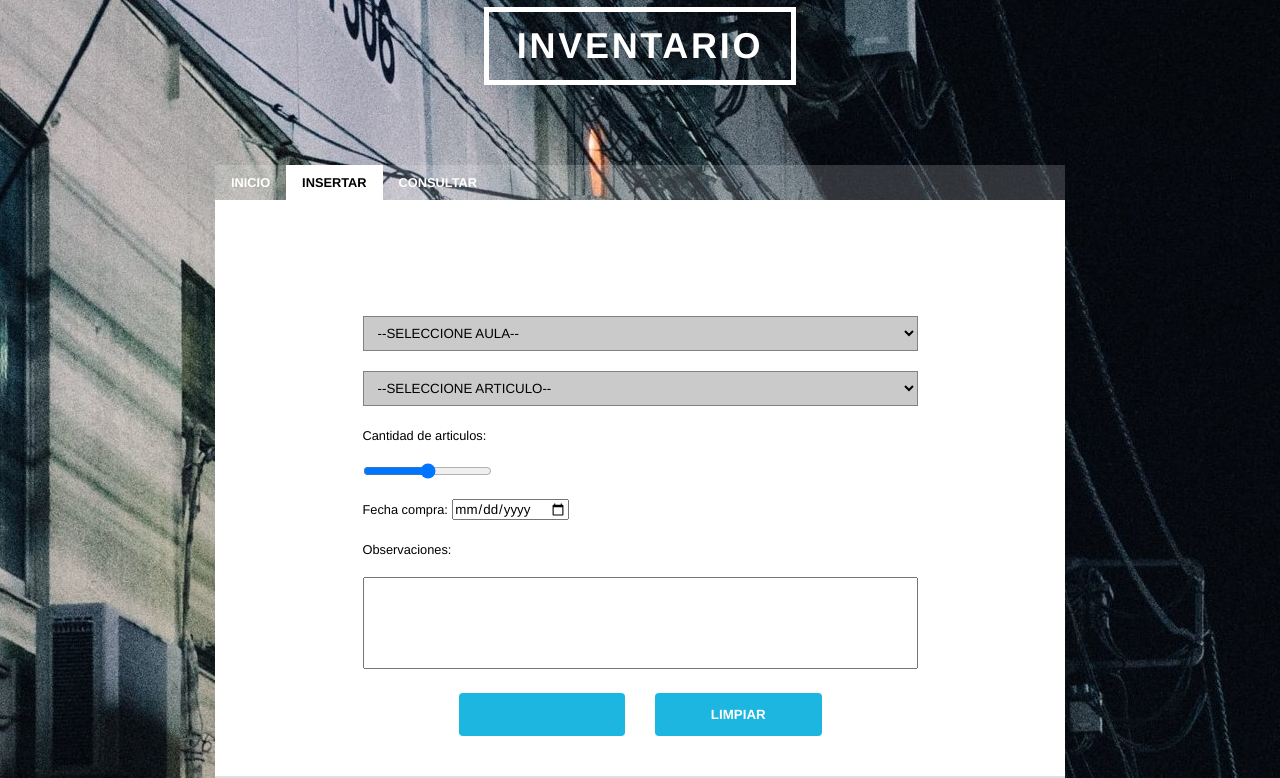
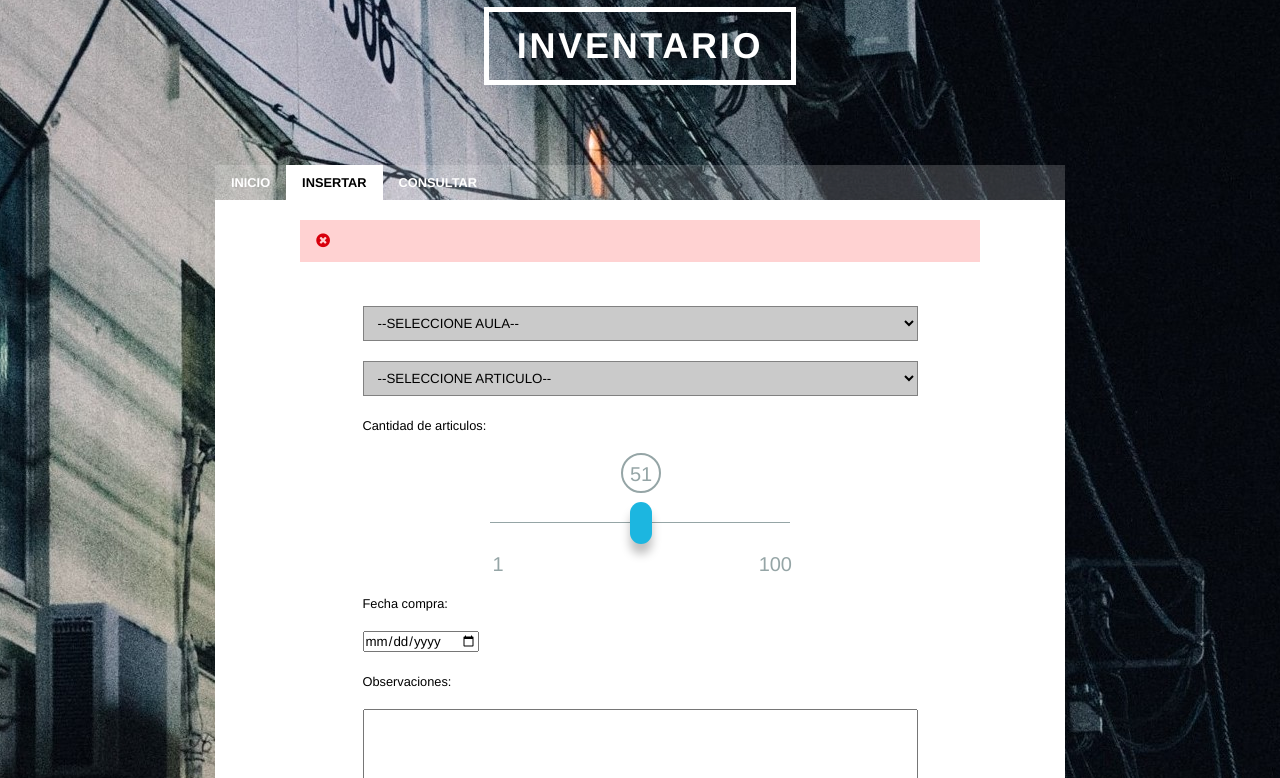
Before and after one commit to Drane8/Proyecto3_PDO, a PHP site: template vistas/form_insertar.php in a window 1280 px wide. Shown: the part 73-851 px from the top of the page. Run offline with PHP 8.4, Linux system fonts and the light colour scheme; the template is opened without the code that fills it, so the values that code supplies are empty.

Commit message:
añadidos estilos

```diff
--- a/css/estilos.css
+++ b/css/estilos.css
@@ -170,11 +170,11 @@ label {
   font-size: 0.8em;
 }
 
-div.datos, div.resultado, div.errores {
+div.datos {
   margin: 0 auto;
   width: 70%;
   padding: 20px;
-    padding-top: 3em;
+  padding-top: 1.5em;
 }
 
 div#botones {
@@ -192,16 +192,7 @@ div>img {
   width: 70%;
 }
 
-div.resultado {
-    position: relative;
-    padding: 0;
-    padding-top: 3em;
-    text-align: center;
-    min-height: 20em;
-    width: 90%;
-}
-
-div#inicio{
+div#inicio {
   margin: 0 auto;
   width: 70%;
   padding: 20px;
@@ -228,7 +219,9 @@ output {
 .container {
   margin: 0 auto;
 }
+
 /* selecionator */
+
 .selectionator {
   position: relative;
   border-radius: 2px;
@@ -248,6 +241,7 @@ output {
 }
   */
 }
+
 .selectionator .search {
   position: relative;
   display: block;
@@ -255,9 +249,9 @@ output {
   width: 100%;
   padding: 8px 10px;
   outline: none;
-  color:black;
+  color: black;
   background-color: rgb(167, 167, 167, 0.6);
-  border:1px solid rgb(82, 82, 82, 0.6);
+  border: 1px solid rgb(82, 82, 82, 0.6);
   box-sizing: border-box;
   -webkit-transform-style: preserve-3d;
   transform-style: preserve-3d;
@@ -271,6 +265,7 @@ output {
   z-index: 99;
   font-size: 0.8rem;
 }
+
 .selectionator .search .overlay {
   width: 100%;
   background-color: #f00;
@@ -282,6 +277,7 @@ output {
   background: linear-gradient(to bottom, rgba(0, 0, 0, 0.35) 0%, rgba(0, 0, 0, 0.1) 100%);
   opacity: 0;
 }
+
 .selectionator .search .shadow {
   position: absolute;
   height: 15px;
@@ -296,6 +292,7 @@ output {
   background: linear-gradient(to bottom, rgba(0, 0, 0, 0.75) 0%, rgba(0, 0, 0, 0) 100%);
   opacity: 0;
 }
+
 .selectionator .search:before {
   content: "\f078";
   display: inline-block;
@@ -305,25 +302,24 @@ output {
   float: right;
   vertical-align: middle;
 }
-.selectionator:hover .search,
-.selectionator.opened .search {
+
+.selectionator:hover .search, .selectionator.opened .search {
   -webkit-transform: rotate3d(1, 0, 0, 60deg);
   transform: rotate3d(1, 0, 0, 60deg);
 }
-.selectionator:hover .search .overlay,
-.selectionator.opened .search .overlay,
-.selectionator:hover .search .shadow,
-.selectionator.opened .search .shadow {
+
+.selectionator:hover .search .overlay, .selectionator.opened .search .overlay, .selectionator:hover .search .shadow, .selectionator.opened .search .shadow {
   opacity: 1;
 }
-.selectionator:hover .menu,
-.selectionator.opened .menu {
+
+.selectionator:hover .menu, .selectionator.opened .menu {
   height: 200px;
   opacity: 1;
 }
+
 .selectionator .menu {
   overflow: hidden;
-  overflow-y:scroll;
+  overflow-y: scroll;
   position: relative;
   width: 100%;
   top: -20px;
@@ -336,6 +332,7 @@ output {
   border: 1px solid #16a085;
   border-top: none;
 }
+
 .selectionator ul.list {
   list-style: none;
   padding: 0px;
@@ -351,13 +348,15 @@ output {
   width: 100%;
   height: 100%;
 }
-.selectionator ul.list > li span.header {
+
+.selectionator ul.list>li span.header {
   display: block;
   padding: 6px;
   background-color: #34495e;
   font-weight: 200;
   color: #fff;
 }
+
 .selectionator ul.optgroup {
   list-style: none;
   padding: 0px;
@@ -368,24 +367,30 @@ output {
   -ms-user-select: none;
   user-select: none;
 }
+
 .selectionator ul.optgroup li:hover {
   background-color: #a7a7a7;
   color: #fff;
 }
+
 .selectionator ul.optgroup li input[type="checkbox"] {
   display: none;
   margin: 6px;
 }
+
 .selectionator ul.optgroup li input[type="checkbox"]:checked {
   background-color: #1abc9c;
 }
-.selectionator ul.optgroup li input[type="checkbox"]:checked ~ label {
+
+.selectionator ul.optgroup li input[type="checkbox"]:checked~label {
   background-color: #1e90ff;
   color: #fff;
 }
-.selectionator ul.optgroup li input[type="checkbox"]:checked ~ label:before {
+
+.selectionator ul.optgroup li input[type="checkbox"]:checked~label:before {
   content: "\f14a";
 }
+
 .selectionator ul.optgroup li label {
   font-weight: 100;
   display: block;
@@ -395,8 +400,9 @@ output {
   transition: all 0.3s ease;
   margin-bottom: 0;
   font-size: 1rem;
-  color:black;
+  color: black;
 }
+
 .selectionator ul.optgroup li label:before {
   content: "\f096";
   display: inline-block;
@@ -409,18 +415,18 @@ output {
 }
 
 .table {
-  width: 100%;
+  width: 80%;
+  margin: 0 auto;
   margin-bottom: 1rem;
   color: #212529;
 }
 
-.table th,
-.table td {
+.table th, .table td {
   padding: 0.75rem;
   vertical-align: top;
 }
 
-.table tr:nth-child(even){
+.table tr:nth-child(even) {
   background-color: #e4e4e4;
 }
 
@@ -428,7 +434,7 @@ output {
   vertical-align: bottom;
 }
 
-.table tbody + tbody {
+.table tbody+tbody {
   border-top: 2px solid #dee2e6;
 }
 
@@ -437,3 +443,182 @@ output {
   background-color: #343a40;
   border-color: #454d55;
 }
+
+/*estilos para avisos*/
+
+.resultado:before, .errores:before {
+  font-family: FontAwesome;
+  font-style: normal;
+  font-weight: 400;
+  speak: none;
+  display: inline-block;
+  text-decoration: inherit;
+  width: 1em;
+  margin-right: .2em;
+  text-align: center;
+  font-variant: normal;
+  text-transform: none;
+  line-height: 1em;
+  margin-left: .2em;
+  -webkit-font-smoothing: antialiased;
+  -moz-osx-font-smoothing: grayscale
+}
+
+.resultado:before {
+  content: '\f00c';
+}
+
+.errores:before {
+  content: '\f057';
+}
+
+.resultado, .errores {
+  margin: 20px auto;
+  padding: 12px;
+  width: 80%;
+}
+
+.resultado {
+  color: #4F8A10;
+  background-color: #DFF2BF;
+  text-align: center;
+}
+
+.resultado hr {
+  border-color: #72c716;
+  margin: 8px auto;
+  width: 80%;
+}
+
+.errores {
+  color: #D8000C;
+  background-color: #FFD2D2;
+}
+
+.resultado i, .errores i {
+  margin: 10px 22px;
+  font-size: 2em;
+  vertical-align: middle;
+}
+
+/*Estilo del range*/
+
+.range {
+  width: 80%;
+  margin: 0 auto;
+}
+
+.box-minmax {
+  margin: 30px auto 0 auto;
+  width: 308px;
+  display: flex;
+  justify-content: space-between;
+  font-size: 20px;
+  color: #95a5a6;
+}
+
+.box-minmax span:first-child {
+  margin-left: 6.5px;
+}
+
+.box-minmax span:last-child {
+  margin-right: 2px;
+}
+
+.range-slider {
+  margin: 0 auto;
+  width: 300px;
+}
+
+.rs-range {
+  margin-top: 29px;
+  margin: 29px auto 0 auto;
+  display: block;
+  width: 300px;
+  -webkit-appearance: none;
+}
+
+.rs-range:focus {
+  outline: none;
+}
+
+.rs-range::-webkit-slider-runnable-track {
+  width: 100%;
+  height: 1px;
+  cursor: pointer;
+  box-shadow: none;
+  background: #95a5a6;
+  border-radius: 0px;
+  border: 0px solid #010101;
+}
+
+.rs-range::-moz-range-track {
+  width: 100%;
+  height: 1px;
+  cursor: pointer;
+  box-shadow: none;
+  background: #95a5a6;
+  border-radius: 0px;
+  border: 0px solid #010101;
+}
+
+.rs-range::-webkit-slider-thumb {
+  box-shadow: none;
+  border: 0px solid #95a5a6;
+  box-shadow: 0px 10px 10px rgba(0, 0, 0, 0.25);
+  height: 42px;
+  width: 22px;
+  border-radius: 22px;
+  background: #1cb6e0;
+  cursor: pointer;
+  -webkit-appearance: none;
+  margin-top: -20px;
+}
+
+.rs-range::-moz-range-thumb {
+  box-shadow: none;
+  border: 0px solid #95a5a6;
+  box-shadow: 0px 10px 10px rgba(0, 0, 0, 0.25);
+  height: 42px;
+  width: 22px;
+  border-radius: 22px;
+  background: #1cb6e0;
+  cursor: pointer;
+  -webkit-appearance: none;
+  margin-top: -20px;
+}
+
+.rs-range::-moz-focus-outer {
+  border: 0;
+}
+
+.rs-label {
+  position: relative;
+  transform-origin: center center;
+  display: block;
+  width: 40px;
+  height: 40px;
+  background: transparent;
+  border-radius: 50%;
+  line-height: 10px;
+  text-align: center;
+  font-weight: bold;
+  padding-top: 8px;
+  box-sizing: border-box;
+  border: 2px solid #95a5a6;
+  margin-left: -38px;
+  left: 29px;
+  color: #95a5a6;
+  font-style: normal;
+  font-weight: normal;
+  line-height: normal;
+  font-size: 20px;
+}
+
+.rs-label::after {
+  content: "";
+  display: block;
+  font-size: 20px;
+  letter-spacing: 0.07em;
+  margin-top: -2px;
+}
--- a/js/main.js
+++ b/js/main.js
@@ -1,4 +1,8 @@
 "use strict";
+
+window.onload = function (){
+    this.showSliderValue();
+};
 
 if (document.body.contains(document.getElementById("aulaC"))) {
     document.getElementById("aulaC").addEventListener("blur", () => {
@@ -9,3 +13,13 @@ if (document.body.contains(document.getElementById("aulaC"))) {
         document.getElementById("aulaC").focus();
     };
 }
+var rangeSlider = document.getElementById("cantidadArticulos");
+var rangeBullet = document.getElementById("rs-bullet");
+
+rangeSlider.addEventListener("input", showSliderValue, false);
+
+function showSliderValue() {
+  rangeBullet.innerHTML = rangeSlider.value;
+  var bulletPosition = ((rangeSlider.value / 100) * 280) + 26.22;
+  rangeBullet.style.left = bulletPosition  + "px";
+}
--- a/vistas/form_consultar.php
+++ b/vistas/form_consultar.php
@@ -10,7 +10,7 @@ if (Input::siEnviado("post")) {
   if (!empty($errores)) {
     echo "<div class='errores'>";
     foreach ($errores as $campo => $mensajeError) {
-      echo "<p>$mensajeError</p>\n";
+      echo "$mensajeError<br/>";
       unset($_POST[$campo]);
     }
     echo "</div>";
@@ -56,7 +56,7 @@ if(isset($errorInserccion)){
 <?php
 //SALIDAS
 if (isset($resultado)) {
-  echo "<div class='resultado' />";
+  echo "<div class='tabla' />";
   echo $resultado;
   echo "</div>";
 }
--- a/vistas/form_insertar.php
+++ b/vistas/form_insertar.php
@@ -10,13 +10,13 @@ if (Input::siEnviado("post")) {
     if (!empty($errores)) {
         echo "<div class='errores'>";
         foreach ($errores as $campo => $mensajeError) {
-            echo "<p>$mensajeError</p>\n";
+            echo "$mensajeError<br/>";
             unset($_POST[$campo]);
         }
         echo "</div>";
     }
 }
-if(isset($errorInserccion)){
+if (isset($errorInserccion)) {
     echo "<div class='errores'>Ya existe una entrada con esas claves en la base de datos </div>";
 }
 
@@ -39,18 +39,29 @@ if(isset($errorInserccion)){
             <option value="" class="oculto">--SELECCIONE ARTICULO--</option>
             <?php
             foreach ($articulos as  $articulo) {
-                    $codigo = $articulo->getCodigo();
-                    $nombre = $articulo->getArticulo();
-                    echo "<option value='$codigo|$nombre'";
-                    echo Utilidades::verificarLista(Input::get("articulo"),"$codigo|$nombre");
-                    echo "> $nombre</option>";
+                $codigo = $articulo->getCodigo();
+                $nombre = $articulo->getArticulo();
+                echo "<option value='$codigo|$nombre'";
+                echo Utilidades::verificarLista(Input::get("articulo"), "$codigo|$nombre");
+                echo "> $nombre</option>";
             }
             ?>
         </select>
         <label for="cantidadArticulos">Cantidad de articulos: </label><br />
-        <input type="range" min="1" value="<?php echo Input::get('cantidadArticulos') ?>" id="cantidadArticulos" name="cantidadArticulos" oninput="valorRango.value = this.value">
-        <output id="valorRango"><?php echo Input::get('cantidadArticulos') ?></output><br />
-        <label for="fecha">Fecha compra: </label>
+        <div class="range">
+            <div class="range-slider">
+                <span id="rs-bullet" class="rs-label">1</span>
+                <input type="range" min="1" value="<?php echo Input::get('cantidadArticulos') ?>" id="cantidadArticulos" name="cantidadArticulos" class="rs-range">
+
+            </div>
+
+            <div class="box-minmax">
+                <span>1</span><span>100</span>
+            </div>
+        </div>
+        <!-- <input type="range" min="1" value="<?php echo Input::get('cantidadArticulos') ?>" id="cantidadArticulos" name="cantidadArticulos" oninput="valorRango.value = this.value">
+        <output id="valorRango"><?php echo Input::get('cantidadArticulos') ?></output>$_COOKIE--><br />
+        <label for="fecha">Fecha compra: </label><br/>
         <input type="date" id="fecha" name="fecha" value="<?php echo Input::get('fecha') ?>" /><br />
         <label for="observaciones">Observaciones:</label><br />
         <textarea id="observaciones" name="observaciones" rows="6" cols="40" maxlength="250"><?php echo Input::get('observaciones') ?></textarea><br />
```
Also changed, not shown: controladores/Controlador.php (+10 -6 lines). Lines whose indentation alone changed are shown as unchanged.
